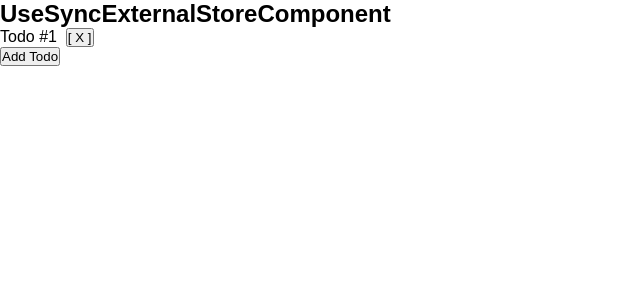
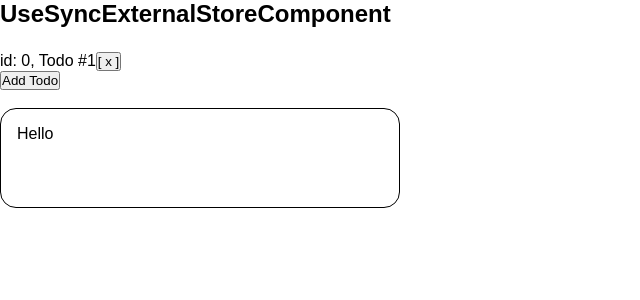
Before and after one commit to weaponsforge/react-hooks-playground, a Next.js app in the folder client/: page /usesyncexternalstore in a window 1280 px wide. Shown: the top 300 px of the page, without its empty margins (0-640 px from the left). Built offline with nearby package versions, Linux system fonts and the light colour scheme.

Commit message:
chore: Minimize full page rerendering from usesyncexternalstore

```diff
--- a/client/src/components/usesyncexternalstore/index.js
+++ b/client/src/components/usesyncexternalstore/index.js
@@ -1,8 +1,9 @@
 import PropTypes from 'prop-types'
 import Page from '@/common/layout/page'
+import Card from '@/common/ui/card'
+import TodoListComponentV2 from '@/domain/usesyncexternalstore/todolist'
 
 function UseSyncExternalStoreComponent ({
-  todos,
   addTodo,
   deleteTodo
 }) {
@@ -12,30 +13,26 @@ function UseSyncExternalStoreComponent ({
         UseSyncExternalStoreComponent
       </h2>
 
-      {(todos !== undefined) &&
-      <div>
-        <ul>
-          {todos.map((item, index) => (
-            <li key={index}>
-              <span>{item.text}</span> &nbsp;
-              <span>
-                <button onClick={() => deleteTodo(item.id)}>[ X ]</button>
-              </span>
-            </li>
-          ))}
-        </ul>
-      </div>
-      }
+      <TodoListComponentV2
+        deleteTodo={deleteTodo}
+      />
 
-      <button onClick={() => addTodo()}>Add Todo</button>
+      <button onClick={() => addTodo()}>
+        Add Todo
+      </button>
+
+      <br /><br />
+
+      <Card>
+        Hello
+      </Card>
     </Page>
   )
 }
 
 UseSyncExternalStoreComponent.propTypes = {
-  todos: PropTypes.array,
   addTodo: PropTypes.func,
-  deleteTodo: PropTypes.fun
+  deleteTodo: PropTypes.func
 }
 
 export default UseSyncExternalStoreComponent
--- /dev/null
+++ b/client/src/domain/usesyncexternalstore/todolist/index.js
@@ -0,0 +1,29 @@
+import PropTypes from 'prop-types'
+import useTodos from '@/lib/hooks/usetodo'
+
+function TodoListComponentV2 ({
+  deleteTodo
+}) {
+  const { todos } = useTodos()
+
+  return (
+    <ul style={{ marginTop: '24px' }}>
+      {(todos).map(((item, index) => (
+        <li key={index}>
+          <span>id: {item.id}, {item.text}</span>
+          <span>
+            <button onClick={() => deleteTodo(item.id)}>
+              [ x ]
+            </button>
+          </span>
+        </li>
+      )))}
+    </ul>
+  )
+}
+
+TodoListComponentV2.propTypes = {
+  deleteTodo: PropTypes.func
+}
+
+export default TodoListComponentV2
--- a/client/src/pages/usesyncexternalstore/index.js
+++ b/client/src/pages/usesyncexternalstore/index.js
@@ -1,12 +1,11 @@
 import UseSyncExternalStoreComponent from '@/components/usesyncexternalstore'
-import useTodos from '@/domain/usesyncexternalstore/todostore'
+import useTodos from '@/lib/hooks/usetodo'
 
 function UseSyncExternalStore () {
-  const { todos, addTodo, deleteTodo } = useTodos()
+  const { addTodo, deleteTodo } = useTodos()
 
   return (
     <UseSyncExternalStoreComponent
-      todos={todos}
       addTodo={addTodo}
       deleteTodo={deleteTodo}
     />
```
Also changed, not shown: client/src/lib/hooks/usetodo.js (renamed from client/src/domain/usesyncexternalstore/todostore.js).
